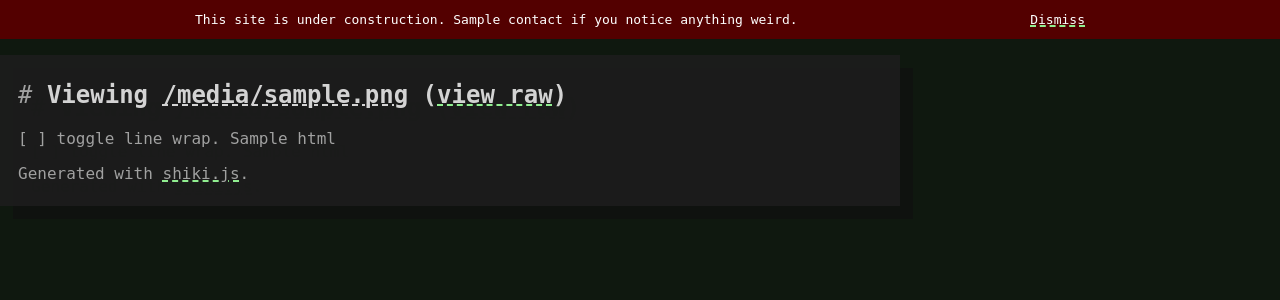
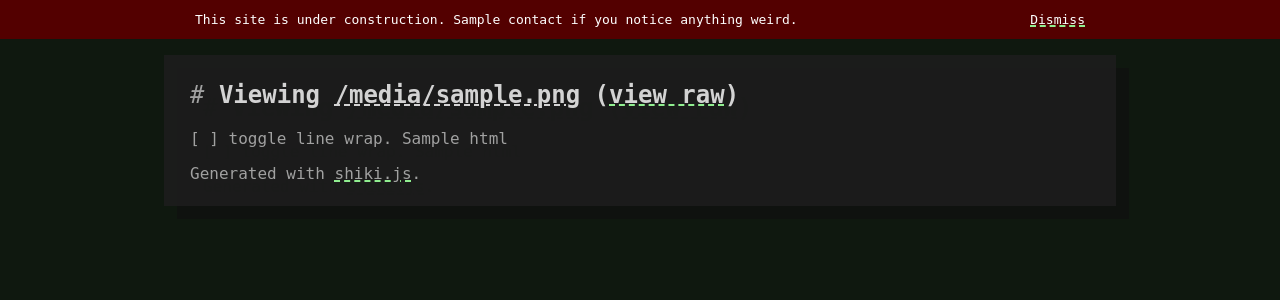
Before and after one commit to LeoCx1000/leo.might-be.gay, a Python web app: template templates/code.html in a window 1280 px wide. Shown: the part 52-352 px from the top of the page. Run offline with Jinja, Linux system fonts and the light colour scheme; the template is opened without the code that fills it: most values are stand-ins (such as "Sample title", 1, 10 or a date in 2020); some libraries are stand-ins or nearby versions.

Commit message:
Fix broken css

```diff
--- a/static/styles/code.css
+++ b/static/styles/code.css
@@ -3,7 +3,7 @@ body {
 }
 
 
-.content {
+section {
     max-width: fit-content;
     min-width: min(95vw, var(--main-width));
 }
```
